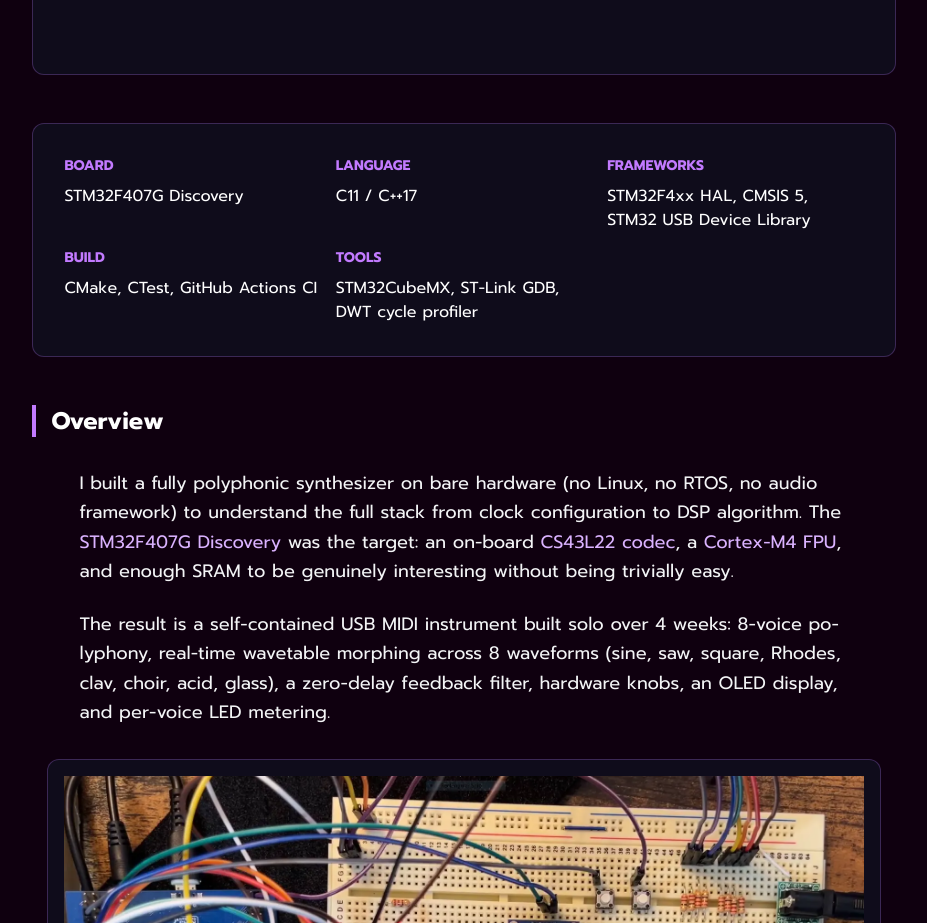
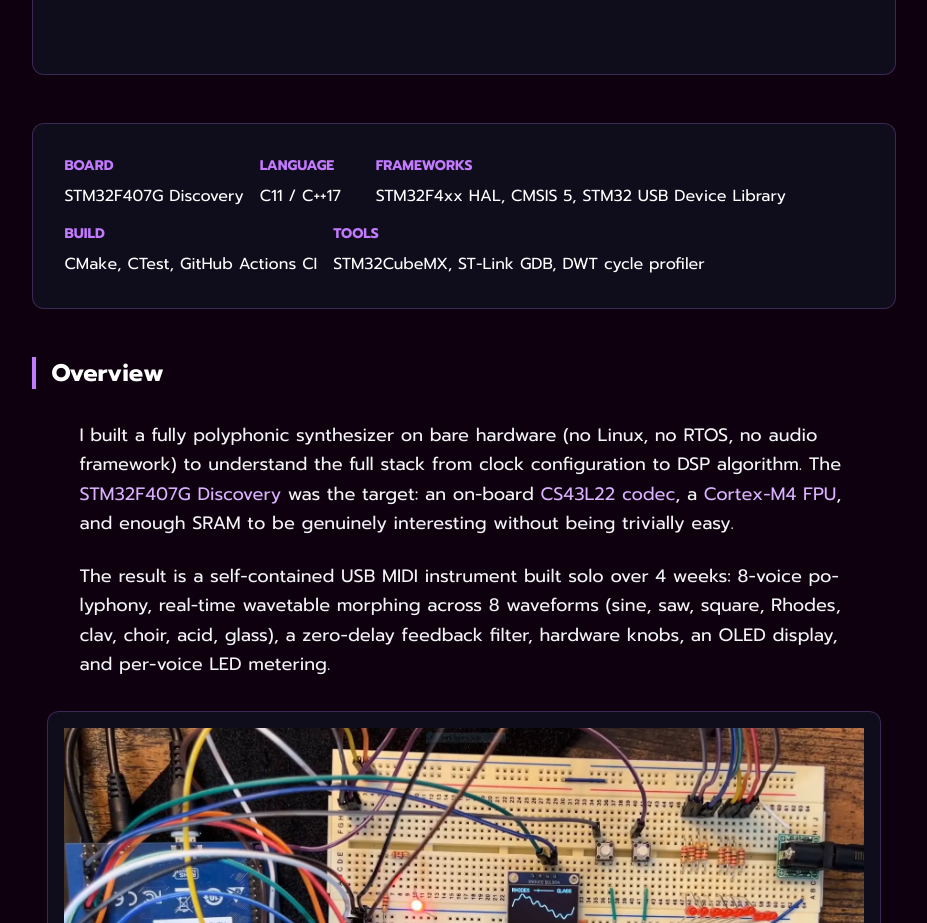
Before and after one commit to kencul/kencul.github.io, a Next.js app: page /projects/stm32-synth in a window 1280 px wide. Shown: the part 780-1703 px from the top of the page, without its empty margins (169-1096 px from the left). Built offline with nearby package versions, Linux system fonts and the light colour scheme; a web font is replaced by a local one.

Commit message:
possible fix

```diff
--- a/src/app/globals.css
+++ b/src/app/globals.css
@@ -31,7 +31,7 @@
     @apply antialiased;
   }
   html {
-    /* overflow-x: hidden; */
+    overflow-x: clip;
     scrollbar-gutter: stable;
   }
 }
--- a/src/components/mdx-components.js
+++ b/src/components/mdx-components.js
@@ -29,22 +29,18 @@ export const mdxComponents = {
     </Card>
   ),
 
-  TechStack: ({ items = [] }) => {
-    const colMap = ["", "grid-cols-1", "grid-cols-2", "grid-cols-3", "grid-cols-4", "grid-cols-5", "grid-cols-6"];
-    const smColMap = ["", "grid-cols-1", "grid-cols-2", "grid-cols-2", "grid-cols-2", "grid-cols-3", "grid-cols-3"];
-    return (
-      <Card className={`grid gap-4 w-fit max-w-full mx-auto my-8 ${smColMap[Math.min(items.length, 6)]} md:${colMap[Math.min(items.length, 6)]}`}>
-        {items?.map((item, index) => (
-          <div key={item.label || index} className="min-w-[120px]">
+  TechStack: ({ items = [] }) => (
+    <Card className="flex flex-wrap gap-4 w-fit max-w-full mx-auto my-8">
+      {items?.map((item, index) => (
+        <div key={item.label || index} className="min-w-[100px]">
             <span className="text-highlight font-bold block uppercase mb-2 text-sm">
               {item.label}
             </span>
             <span className="text-white text-base">{item.val}</span>
           </div>
         ))}
-      </Card>
-    );
-  },
+    </Card>
+  ),
 
   ChallengeCard: ({ items = [] }) => (
     <div className="grid gap-4 my-8">
```
